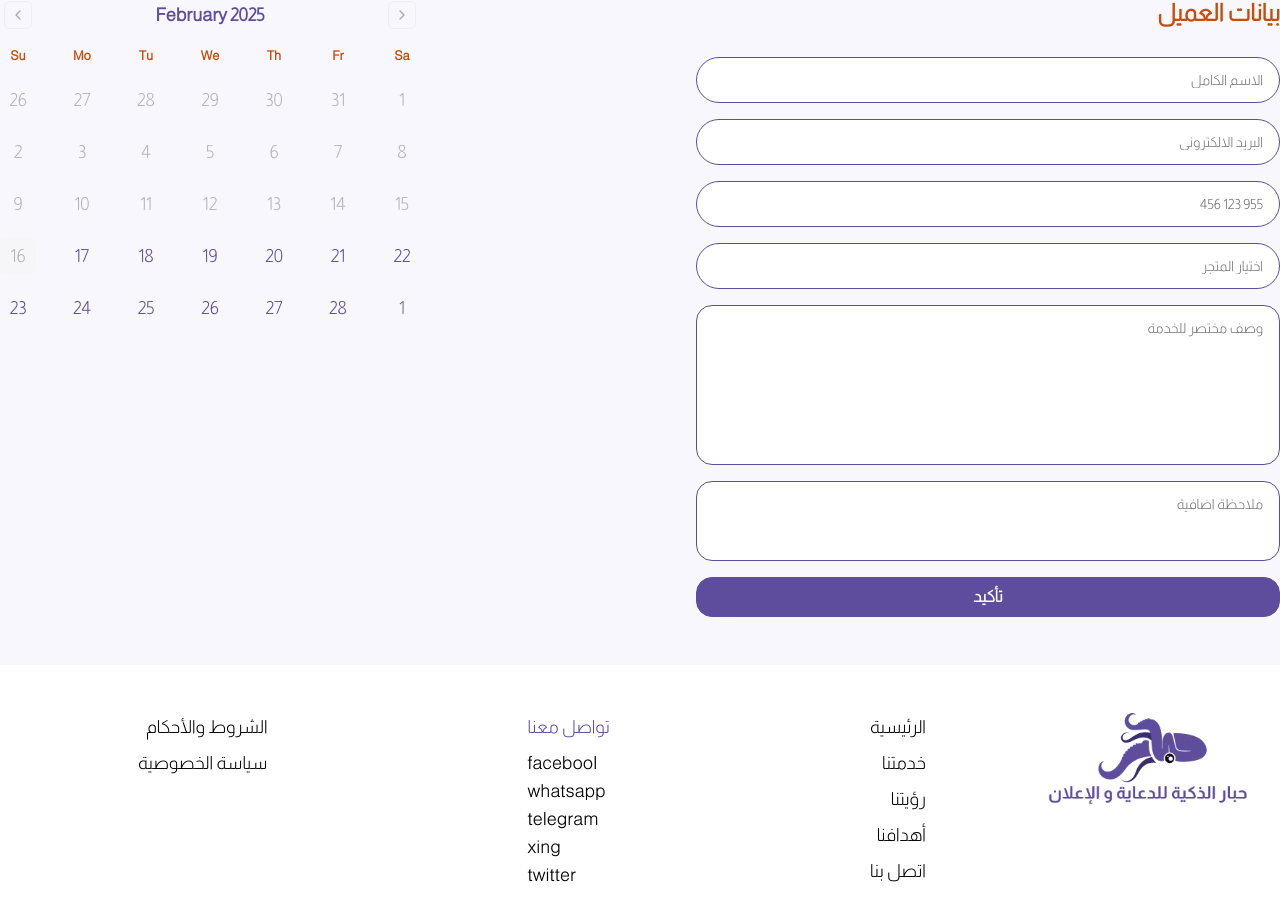
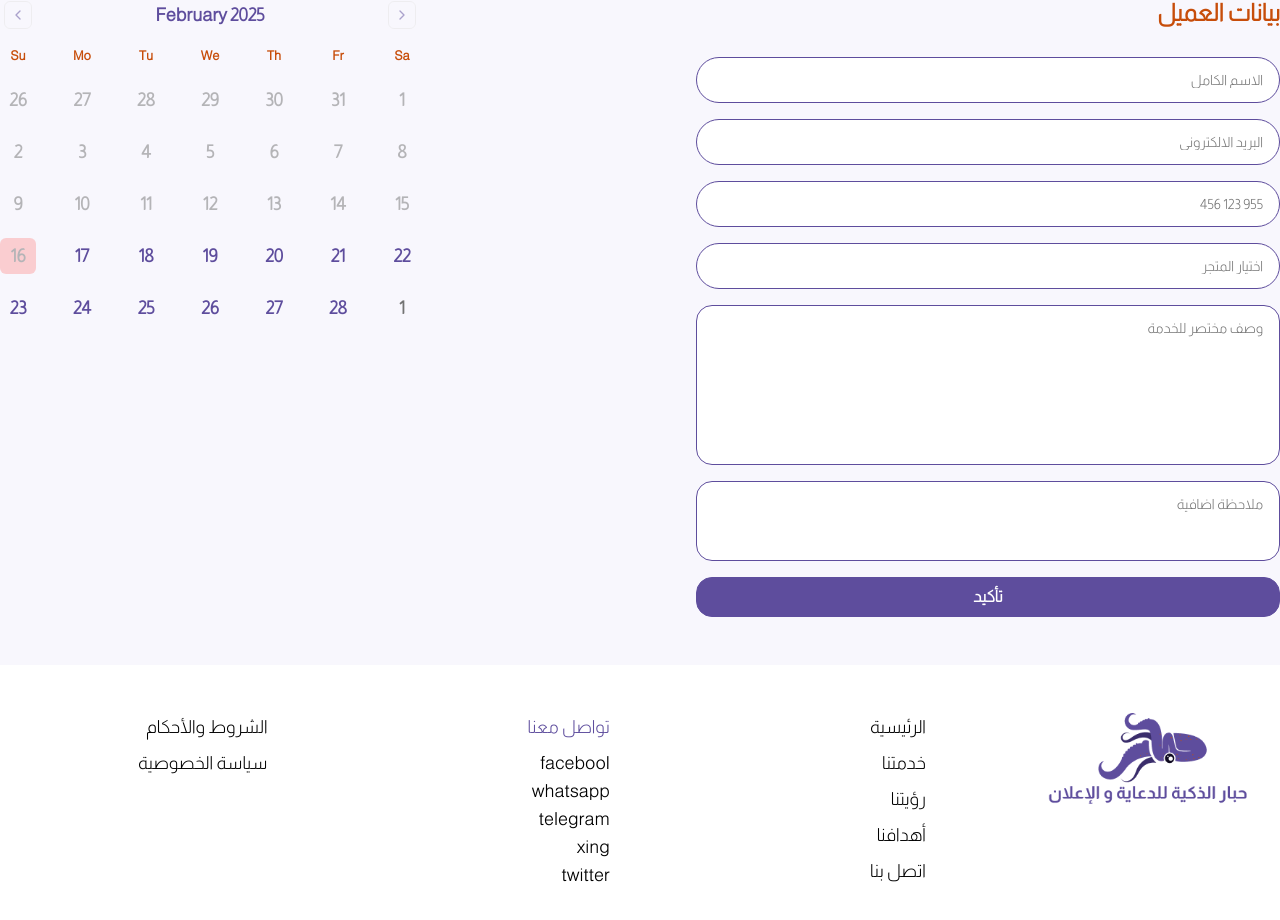
Before and after one commit to abdullahasson/smart-squid, a Next.js app: page /book-meeting in a window 1280 px wide. Shown: the part 178-1098 px from the top of the page. Built offline with nearby package versions, Linux system fonts and the light colour scheme.

Commit message:
fix navbar and footer

```diff
--- a/app/_sections/SuccessPartners.tsx
+++ b/app/_sections/SuccessPartners.tsx
@@ -5,7 +5,7 @@ import Partner2 from "@/image/partner 2.png"
 const SuccessPartners = () => {
     return (
         <section id="success_partners" className="w-full">
-            <div className="container py-12 mx-auto flex flex-col items-end">
+            <div className="container pt-12 mx-auto flex flex-col items-end">
 
                 {/* Heading */}
                 <div className="w-full text-end">
--- a/app/services/page.tsx
+++ b/app/services/page.tsx
@@ -9,7 +9,7 @@ import Social from "@/image/social.svg"
 const Services = () => {
     return (
         <div>
-            <div className="w-full flex flex-col gap-10 py-20 items-center">
+            <div className="w-full flex flex-col gap-36 py-20 items-center">
                 <div className="container flex items-center">
                     <div className="order-1 flex-1  h-96 flex items-center justify-center">
                         <Image
--- a/components/Footer.tsx
+++ b/components/Footer.tsx
@@ -14,8 +14,8 @@ const Footer = () => {
                             src={LogoImage}
                             alt="Logo"
                             className="w-48 sm:w-60 my-auto"
-                    width={240} // Intrinsic width
-                    height={120} // Intrinsic height
+                            width={240}
+                            height={120}
                         />
                     </div>
 
@@ -23,21 +23,21 @@ const Footer = () => {
                     <div className="flex flex-col sm:flex-row-reverse sm:justify-around items-start w-full flex-[5] gap-8 sm:gap-12">
                         {/* Quick Links */}
                         <div className="flex flex-col gap-2 text-lg">
-                    <Link className="hover:underline transition-all" href="/">
-                        الرئيسية
+                            {
+                                [
+                                    { name: "الرئيسية", href: "/" },
+                                    { name: "خدمتنا", href: "/services" },
+                                    { name: "رؤيتنا", href: "/vision" },
+                                    { name: "أهدافنا", href: "/goals" },
+                                    { name: "اتصل بنا", href: "/contact-us" }
+                                ].map((link, index) => {
+                                    return (
+                                        <Link key={index} className="hover:underline transition-all" href={link.href}>
+                                            {link.name}
                                         </Link>
-                    <Link className="hover:underline transition-all" href="/">
-                        خدمتنا
-                    </Link>
-                    <Link className="hover:underline transition-all" href="/">
-                        رؤيتنا
-                    </Link>
-                    <Link className="hover:underline transition-all" href="/">
-                        أهدافنا
-                    </Link>
-                    <Link className="hover:underline transition-all" href="/">
-                        اتصل بنا
-                    </Link>
+                                    )
+                                })
+                            }
                         </div>
 
                         {/* Social Links */}
@@ -45,31 +45,31 @@ const Footer = () => {
                             <p className="text-[#5E4D9D] text-lg">تواصل معنا</p>
                             <ul>
                                 <li>
-                            <Link href="/" className="hover:underline transition-all flex items-center gap-1">
+                                    <Link href="/" className="hover:underline transition-all flex items-center justify-end gap-1">
                                         <span>facebool</span>
 
                                     </Link>
                                 </li>
                                 <li>
-                            <Link href="/" className="hover:underline transition-all flex items-center gap-1">
+                                    <Link href="/" className="hover:underline transition-all flex items-center justify-end gap-1">
                                         <span>whatsapp</span>
 
                                     </Link>
                                 </li>
                                 <li>
-                            <Link href="/" className="hover:underline transition-all flex items-center gap-1">
+                                    <Link href="/" className="hover:underline transition-all flex items-center justify-end gap-1">
                                         <span>telegram</span>
 
                                     </Link>
                                 </li>
                                 <li>
-                            <Link href="/" className="hover:underline transition-all flex items-center gap-1">
+                                    <Link href="/" className="hover:underline transition-all flex items-center justify-end gap-1">
                                         <span>xing</span>
 
                                     </Link>
                                 </li>
                                 <li>
-                            <Link href="/" className="hover:underline transition-all flex items-center gap-1">
+                                    <Link href="/" className="hover:underline transition-all flex items-center justify-end gap-1">
                                         <span>twitter</span>
 
                                     </Link>
--- a/components/Navbar.tsx
+++ b/components/Navbar.tsx
@@ -1,13 +1,23 @@
 const Navbar = () => {
 
+    const navLink = [
+        {name: "المدراء" , href: "#managers"},
+        {name: "شركاء النجاح" , href: "#success_partners"},
+        {name: "أهدافنا" , href: "#our_goals"},
+        {name: "رؤيتنا" , href: "#our_vision"},
+        {name: "خدمتنا" , href: "#our_services"},
+    ]
+
     return (
-        <div className="w-full py-3 flex items-center justify-center sticky top- bg-white z-50">
+        <div className="w-full py-3 flex items-center justify-center mt-10 sticky top-0 bg-white z-50">
             <div className="flex items-center gap-6 text-black">
-                <a className="text-lg font-normal" href="#managers">المدراء</a>
-                <a className="text-lg font-normal" href="#success_partners">شركاء النجاح</a>
-                <a className="text-lg font-normal" href="#our_goals">أهدافنا</a>
-                <a className="text-lg font-normal" href="#our_vision">رؤيتنا</a>
-                <a className="text-lg font-normal" href="#our_services">خدمتنا</a>
+                {
+                    navLink.map((link, index) => {
+                        return (
+                            <a key={index} className={`text-lg font-normal`} href={link.href}>{link.name}</a>
+                        )
+                    })
+                }
             </div>
         </div>
     )
--- a/components/ui/calendar.tsx
+++ b/components/ui/calendar.tsx
@@ -39,15 +39,15 @@ function Calendar({
         cell: "h-9 w-9 text-center text-sm p-0 relative [&:has([aria-selected].day-range-end)]:rounded-r-md [&:has([aria-selected].day-outside)]:bg-accent/50 [&:has([aria-selected])]:bg-accent first:[&:has([aria-selected])]:rounded-l-md last:[&:has([aria-selected])]:rounded-r-md focus-within:relative focus-within:z-20",
         day: cn(
           buttonVariants({ variant: "ghost" }),
-          "h-9 w-9 p-0 font-normal aria-selected:opacity-100 text-[#5E4D9D] text-lg"
+          "h-9 w-9 p-0 aria-selected:opacity-100 text-[#5E4D9D] text-lg font-semibold"
         ),
         day_range_end: "day-range-end",
         day_selected:
           "bg-[#C74D0A] text-primary-foreground hover:bg-[#C74D0A] hover:text-primary-foreground focus:bg-[#C74D0A] focus:text-primary-foreground",
-        day_today: "bg-accent text-accent-foreground",
+        day_today: "bg-accent text-accent-foreground bg-red-300",
         day_outside:
           "day-outside text-muted-foreground aria-selected:bg-accent/50 aria-selected:text-muted-foreground",
-        day_disabled: "text-muted-foreground opacity-50",
+        day_disabled: "text-muted-foreground opacity-50 font-normal",
         day_range_middle:
           "aria-selected:bg-accent aria-selected:text-accent-foreground",
         day_hidden: "invisible",
```
Lines whose indentation alone changed are shown as unchanged.
